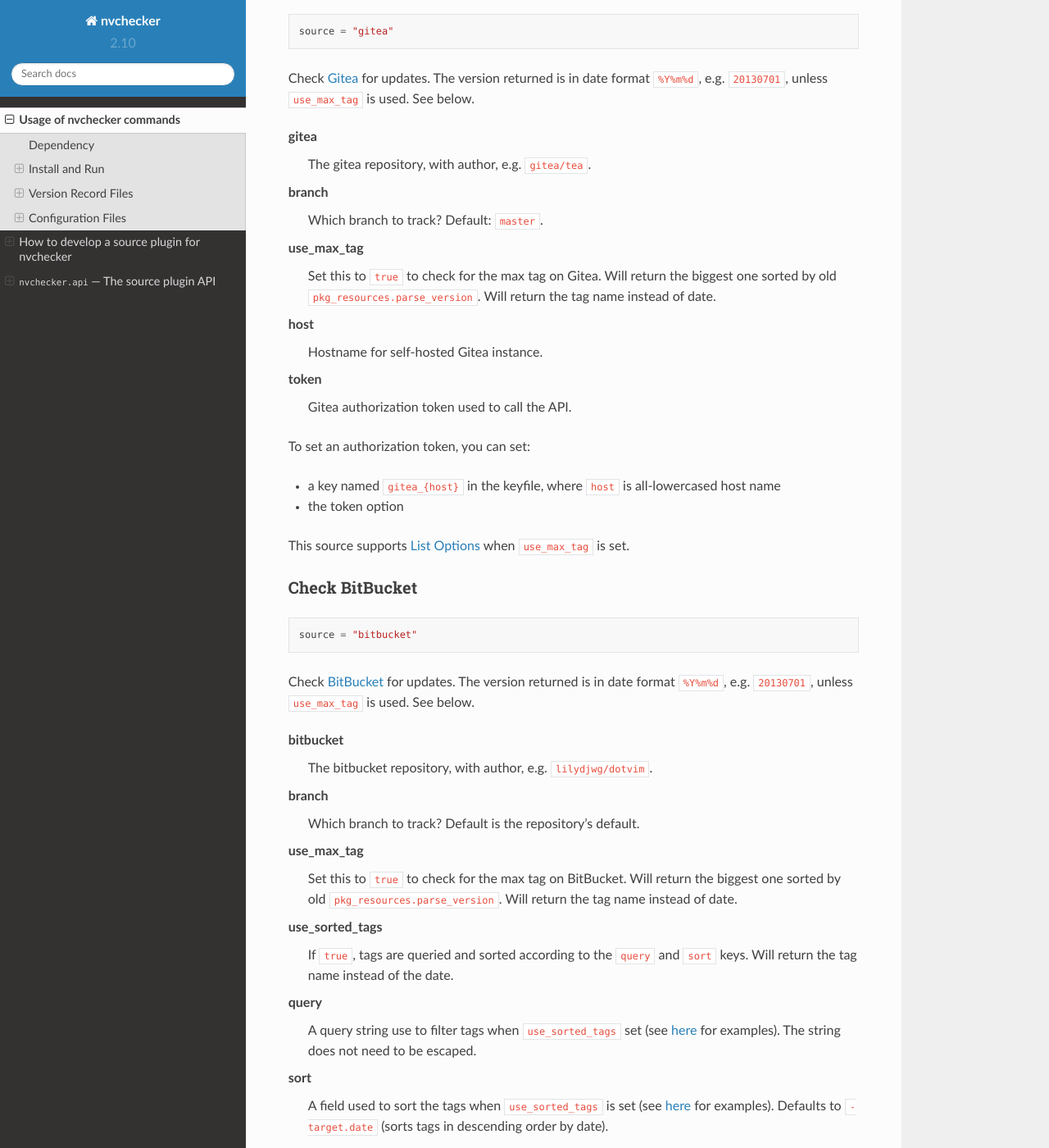
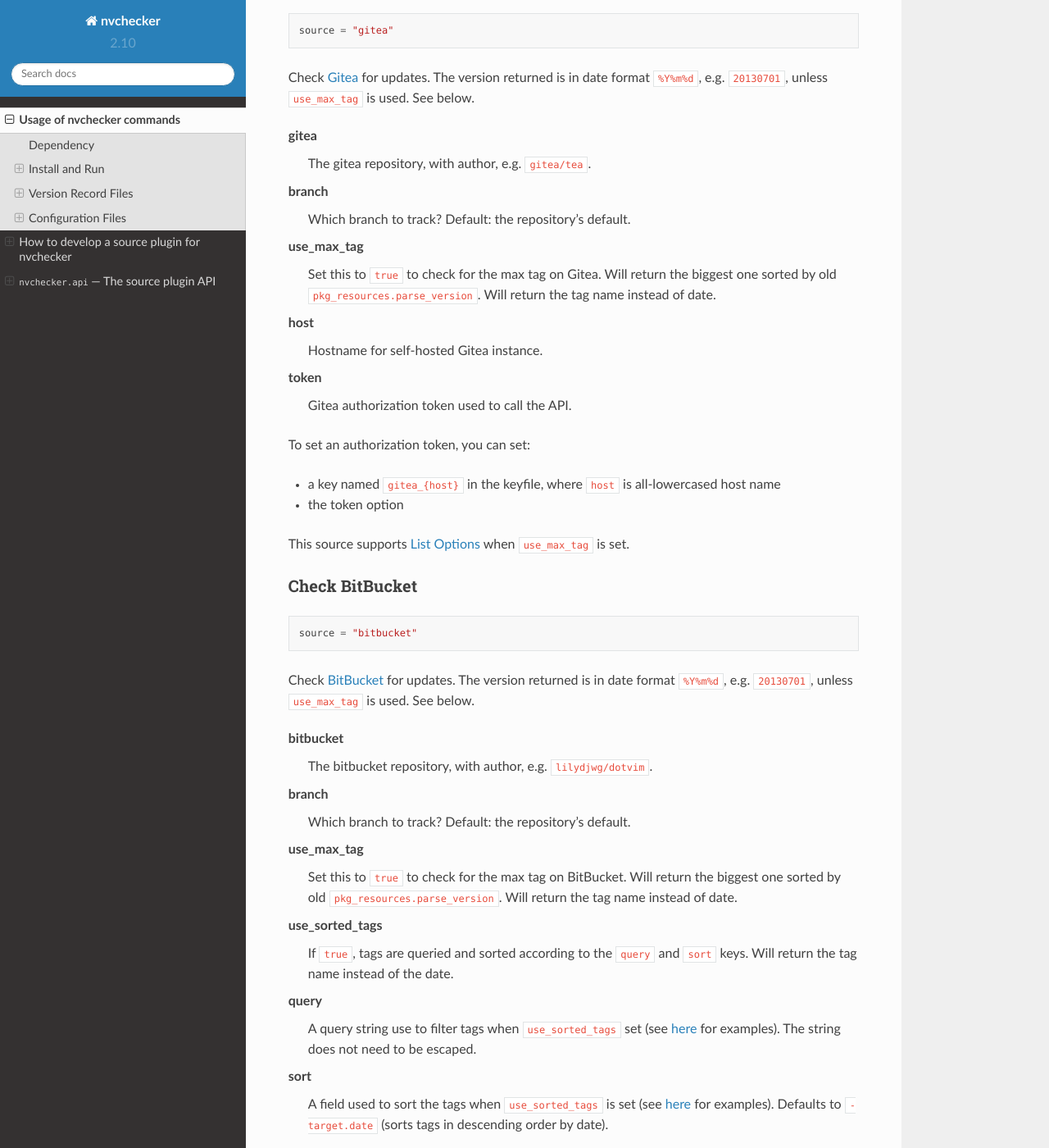
Before and after one commit to lilydjwg/nvchecker, a Sphinx documentation site: the page built from docs/usage.rst, in a window 1280 px wide and 1400 px high, scrolled down 10975 px. Shown: the whole window at 82% size. Built offline with Sphinx 7.4.7 and the Read the Docs theme 2.0.0, drawn with Linux system fonts in a browser that asks for light colours; some of the changed text lies outside the part shown.

Commit message:
docs: update about default git branch.
[skip ci]

```diff
--- a/docs/usage.rst
+++ b/docs/usage.rst
@@ -373,7 +373,7 @@ github
   The github repository, with author, e.g. ``lilydjwg/nvchecker``.
 
 branch
-  Which branch to track? Default: ``master``.
+  Which branch to track? Default: the repository's default.
 
 path
   Only commits containing this file path will be returned.
@@ -430,7 +430,7 @@ gitea
   The gitea repository, with author, e.g. ``gitea/tea``.
 
 branch
-  Which branch to track? Default: ``master``.
+  Which branch to track? Default: the repository's default.
 
 use_max_tag
   Set this to ``true`` to check for the max tag on Gitea. Will return the biggest one
@@ -462,7 +462,7 @@ bitbucket
   The bitbucket repository, with author, e.g. ``lilydjwg/dotvim``.
 
 branch
-  Which branch to track? Default is the repository's default.
+  Which branch to track? Default: the repository's default.
 
 use_max_tag
   Set this to ``true`` to check for the max tag on BitBucket. Will return the biggest one
```
